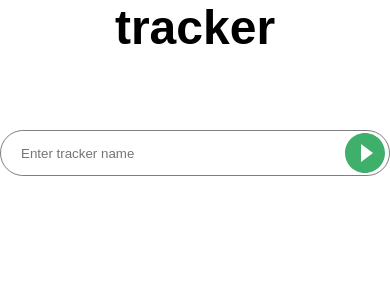
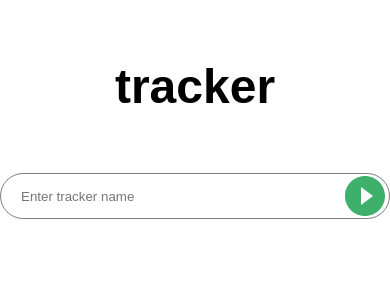
Before and after one commit to wolfter12/time-tracker, a React (Create React App) app: page / in a window 390 px wide. Shown: the top 300 px of the page. Built offline with nearby package versions, Linux system fonts and the light colour scheme; the HTML template or start-up script is replaced by a standard one.

Commit message:
Added media query and new styles

```diff
--- a/src/components/Header/Header.module.css
+++ b/src/components/Header/Header.module.css
@@ -1,9 +1,13 @@
-.header {
+h1 {
   text-align: center;
-  margin: 0 auto 75px;
+  font-size: 48px;
+  font-weight: 700;
+  line-height: 65px;
+  margin: 54px 0;
 }
 
-.header h1 {
-  font-size: 48px;
-  font-weight: 700;
+@media screen and (min-width: 560px) {
+  h1 {
+    margin: 71px 0 76px;
+  }
 }
```
